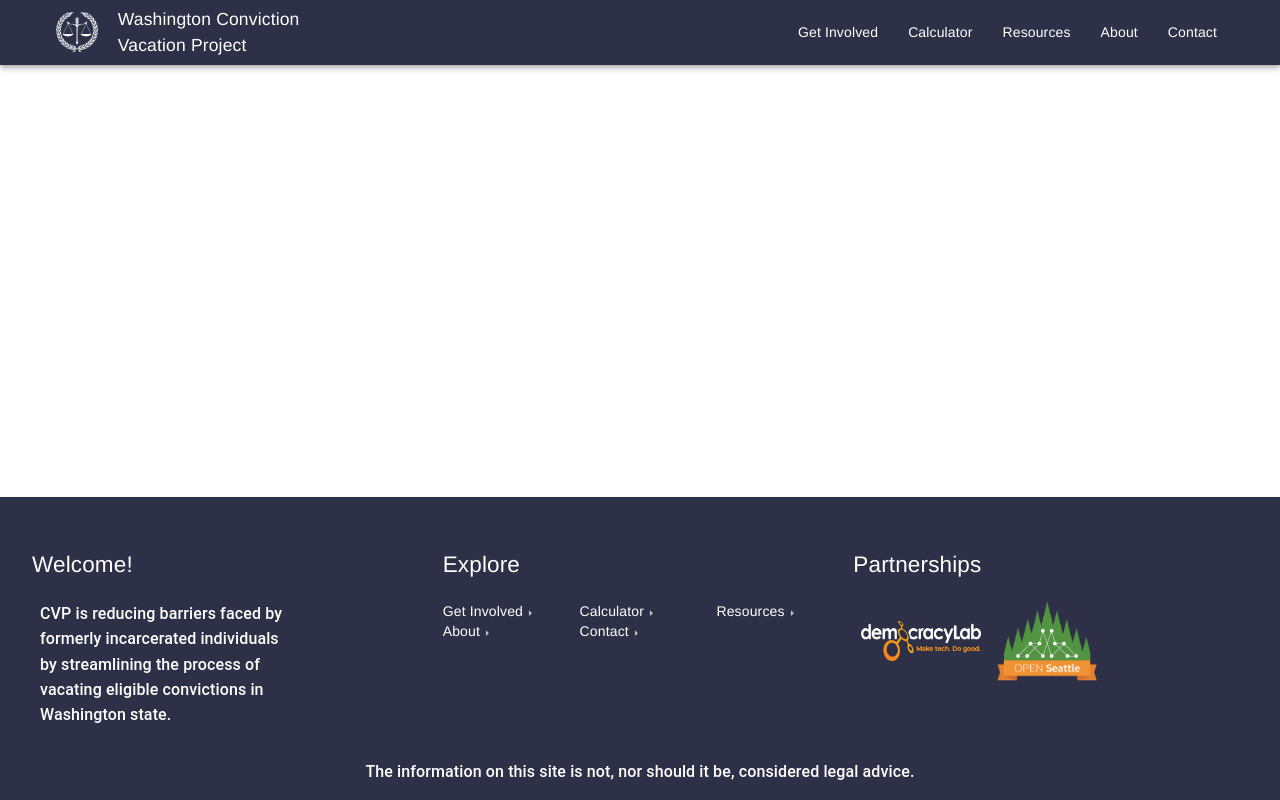
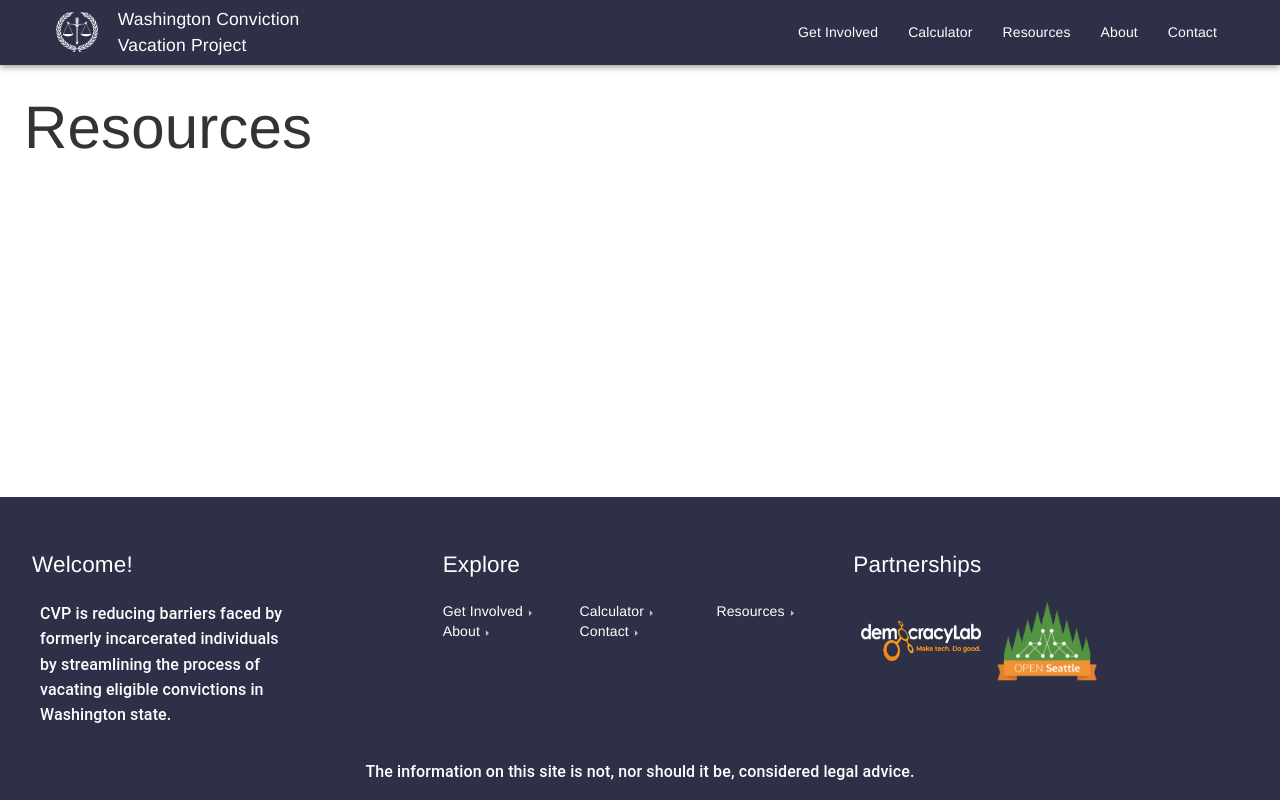
Before and after one commit to openseattle/clearviction-v1, a React (Create React App) app: page /resources in a window 1280 px wide. Built offline with nearby package versions, Linux system fonts and the light colour scheme.

Commit message:
Create ResourcesPage.jsx
resources page snippet

```diff
--- a/src/App.js
+++ b/src/App.js
@@ -11,6 +11,7 @@ import ContactPage from "./Pages/ContactPage";
 import Footer from "./Components/Footer";
 import GetInvolvedPage from "./Pages/GetInvolvedPage";
 import WhyVacatePage from "./Pages/WhyVacatePage";
+import ResourcesPage from "./Pages/ResourcesPage";
 // import Navigation from "./Components/Navigation";
 
 function App() {
@@ -52,6 +53,9 @@ function App() {
             <Route path="/why-vacate">
               <WhyVacatePage />
             </Route>
+            <Route path="/resources">
+              <ResourcesPage />
+            </Route>
           </Switch>
           <Footer />
         </Box>
--- /dev/null
+++ b/src/Pages/ResourcesPage.jsx
@@ -0,0 +1,12 @@
+import { Container } from "@material-ui/core";
+import HeroPanel from "../Components/HeroPanel";
+
+const ResourcesPage = () => {
+    return (
+        <Container>
+            <HeroPanel title={"Resources"}/>
+        </Container>
+    )
+}
+
+export default ResourcesPage;
```
